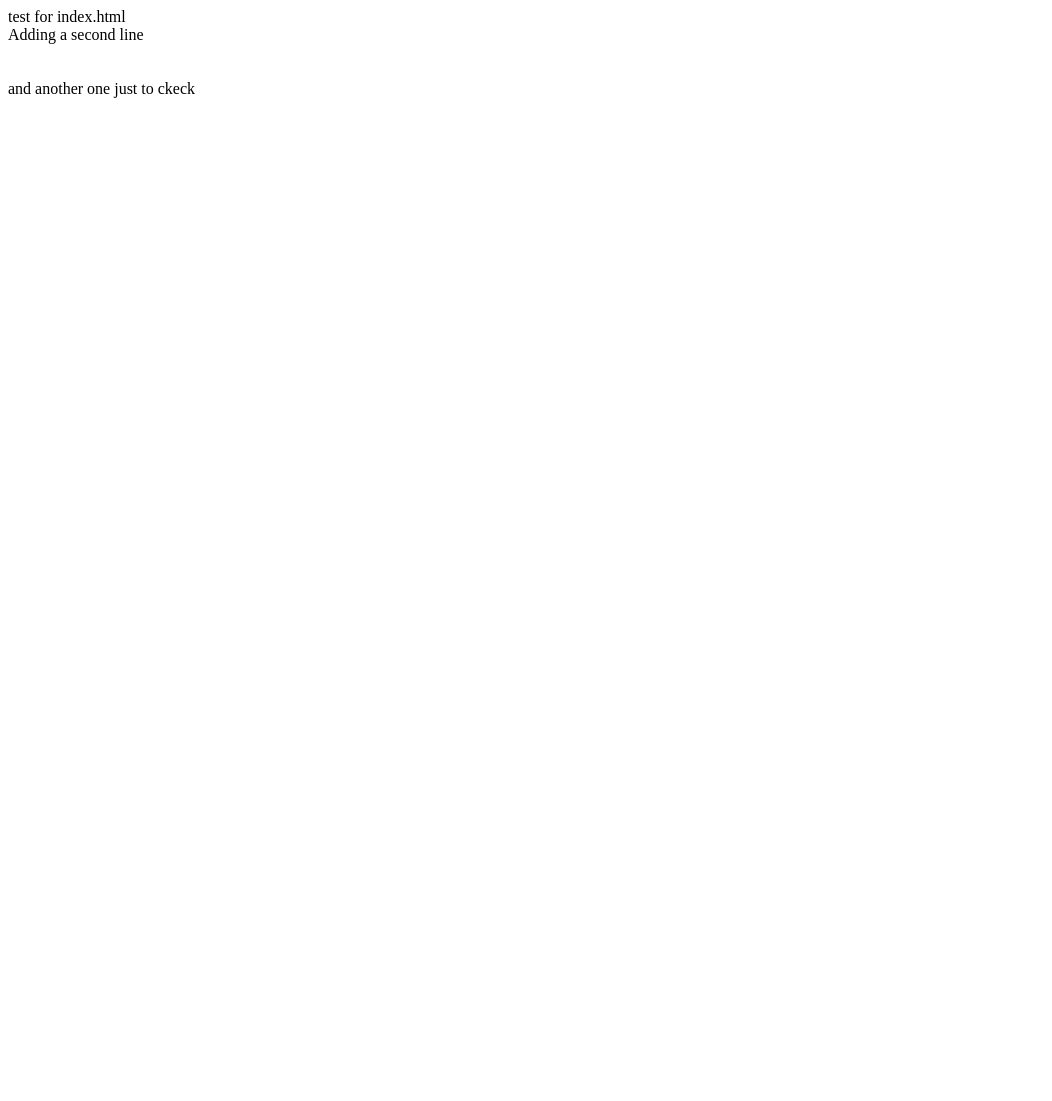
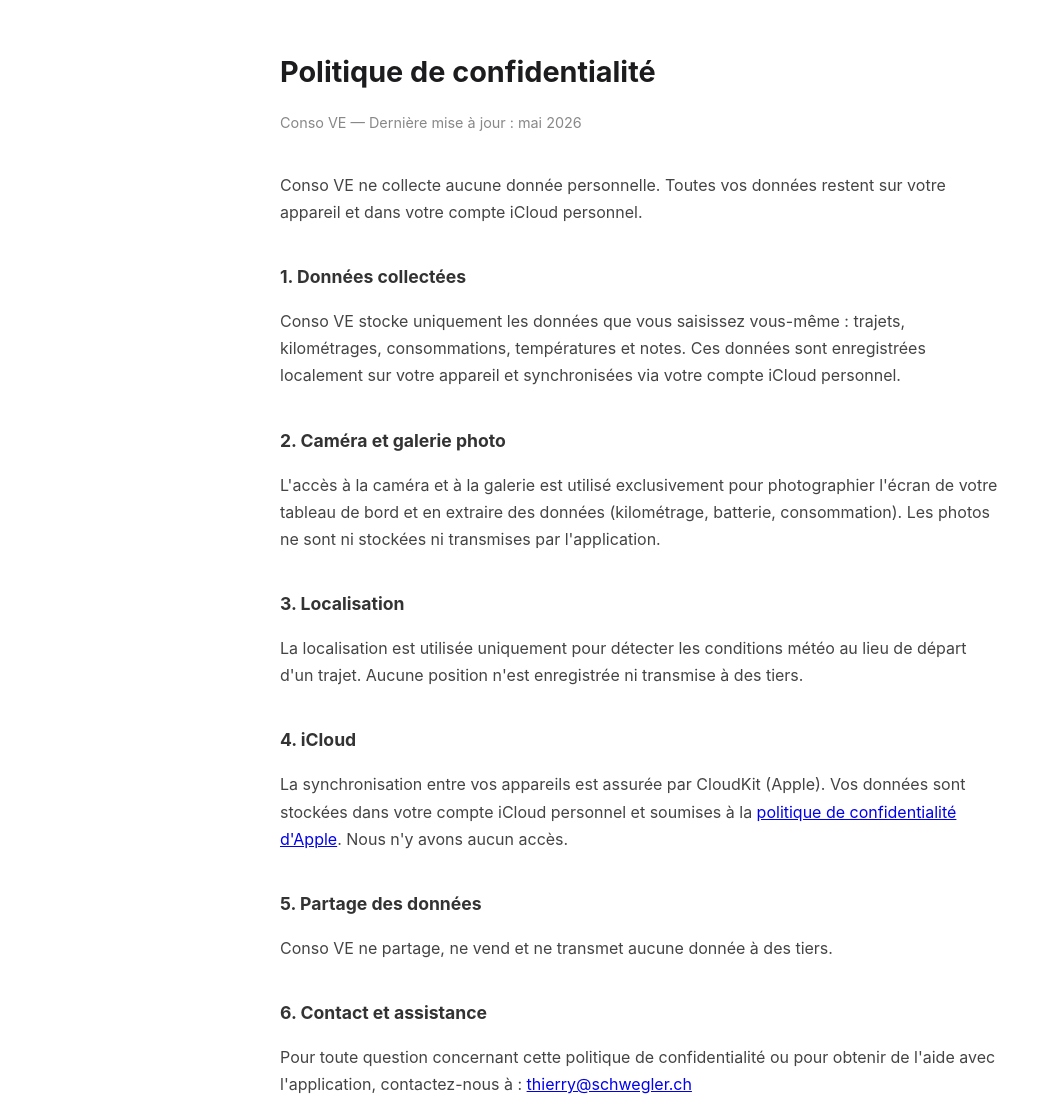
Before and after one commit to Glon5/conso-ve-privacy, a plain HTML site: page index.html in a window 1280 px wide. Shown: the whole page, without its empty margins (0-1052 px from the left). Before the commit the page ends 800 px from the top, so only its background shows below. Drawn offline with Linux system fonts and the light colour scheme.

Commit message:
Update index.html - real html file

```diff
--- a/index.html
+++ b/index.html
@@ -1,5 +1,46 @@
-test for index.html<br>
-Adding a second line<br>
-<br>
-<br>
-and another one just to ckeck<br>
+<!DOCTYPE html>
+<html lang="fr">
+<head>
+  <meta charset="UTF-8">
+  <meta name="viewport" content="width=device-width, initial-scale=1.0">
+  <title>Politique de confidentialité — Conso VE</title>
+  <style>
+    body {
+      font-family: -apple-system, BlinkMacSystemFont, "Segoe UI", sans-serif;
+      max-width: 720px;
+      margin: 48px auto;
+      padding: 0 24px;
+      color: #1c1c1e;
+      line-height: 1.7;
+    }
+    h1 { font-size: 1.8rem; margin-bottom: 4px; }
+    h2 { font-size: 1.1rem; margin-top: 36px; color: #333; }
+    p { font-size: 1rem; color: #444; }
+    .date { color: #888; font-size: 0.9rem; margin-bottom: 36px; }
+  </style>
+</head>
+<body>
+  <h1>Politique de confidentialité</h1>
+  <p class="date">Conso VE &mdash; Dernière mise à jour : mai 2026</p>
+
+  <p>Conso VE ne collecte aucune donnée personnelle. Toutes vos données restent sur votre appareil et dans votre compte iCloud personnel.</p>
+
+  <h2>1. Données collectées</h2>
+  <p>Conso VE stocke uniquement les données que vous saisissez vous-même : trajets, kilométrages, consommations, températures et notes. Ces données sont enregistrées localement sur votre appareil et synchronisées via votre compte iCloud personnel.</p>
+
+  <h2>2. Caméra et galerie photo</h2>
+  <p>L'accès à la caméra et à la galerie est utilisé exclusivement pour photographier l'écran de votre tableau de bord et en extraire des données (kilométrage, batterie, consommation). Les photos ne sont ni stockées ni transmises par l'application.</p>
+
+  <h2>3. Localisation</h2>
+  <p>La localisation est utilisée uniquement pour détecter les conditions météo au lieu de départ d'un trajet. Aucune position n'est enregistrée ni transmise à des tiers.</p>
+
+  <h2>4. iCloud</h2>
+  <p>La synchronisation entre vos appareils est assurée par CloudKit (Apple). Vos données sont stockées dans votre compte iCloud personnel et soumises à la <a href="https://www.apple.com/fr/legal/privacy/">politique de confidentialité d'Apple</a>. Nous n'y avons aucun accès.</p>
+
+  <h2>5. Partage des données</h2>
+  <p>Conso VE ne partage, ne vend et ne transmet aucune donnée à des tiers.</p>
+
+  <h2>6. Contact et assistance</h2>
+  <p>Pour toute question concernant cette politique de confidentialité ou pour obtenir de l'aide avec l'application, contactez-nous à : <a href="mailto:thierry@schwegler.ch">thierry@schwegler.ch</a></p>
+</body>
+</html>
```
